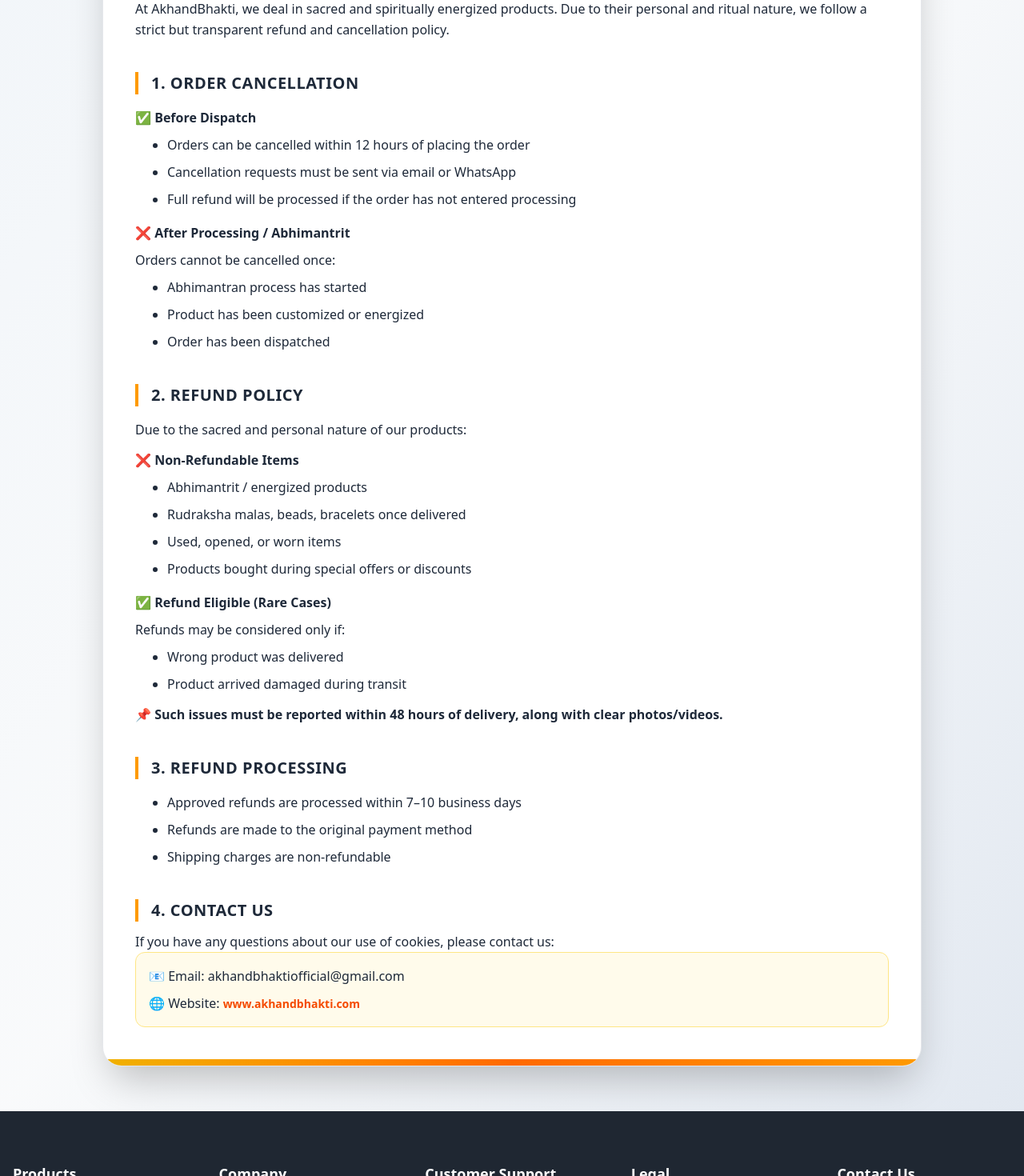
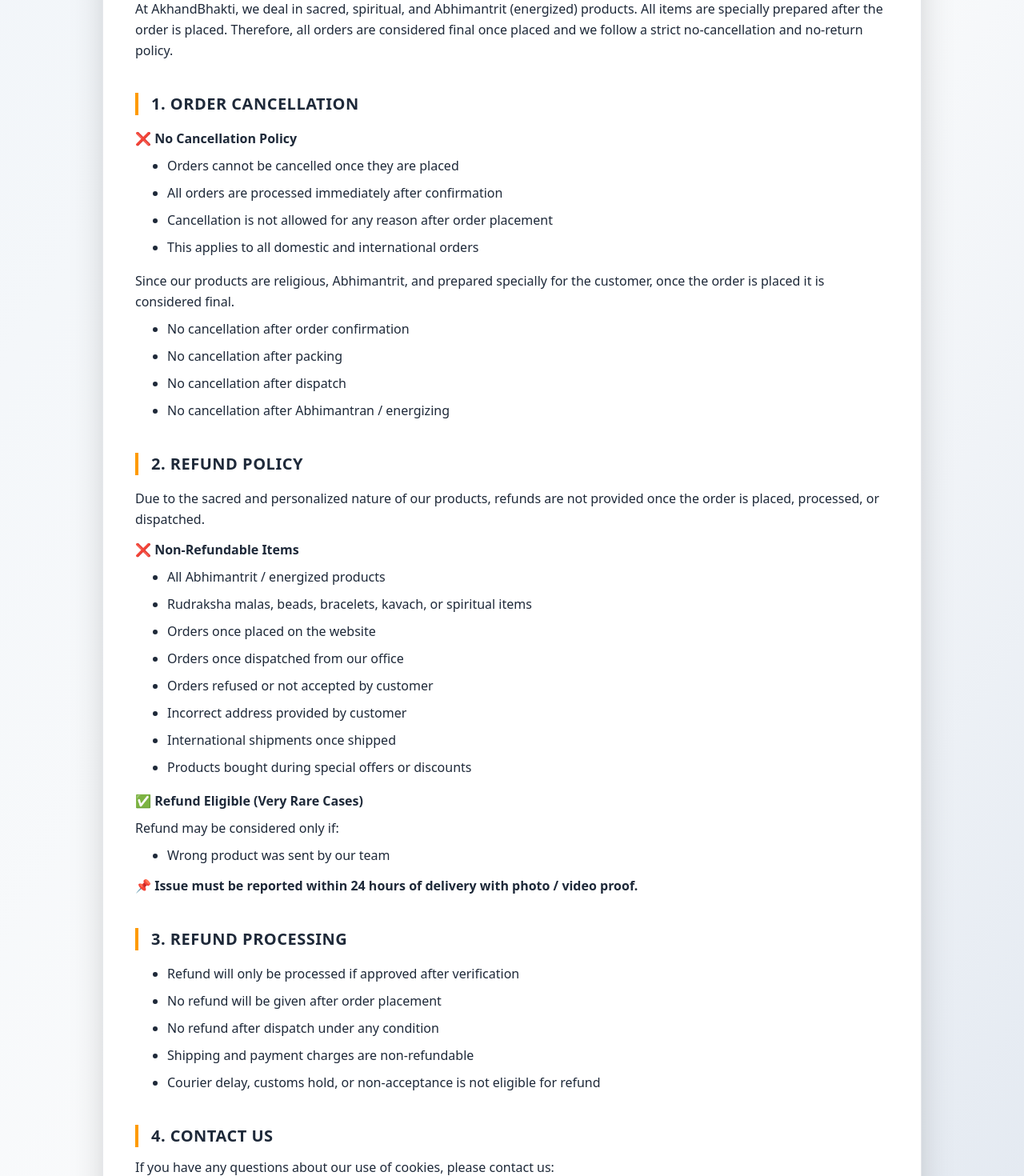
Before and after one commit to Akhand-Bhakti/akhandbhakti-frontend, a Next.js app: page /return in a window 1280 px wide. Shown: the part 360-1830 px from the top of the page at 80% size. Built offline with nearby package versions, Linux system fonts and the light colour scheme; no server answers; a web font is replaced by a local one.

Commit message:
updated return policy

```diff
--- a/src/app/return/page.tsx
+++ b/src/app/return/page.tsx
@@ -6,7 +6,6 @@ const RefundCancellationPolicy = () => {
   return (
     <section className="min-h-screen flex items-center justify-center bg-gradient-to-br from-slate-100 via-gray-50 to-slate-200 px-4 py-14">
       <div className="relative w-full max-w-5xl bg-white rounded-3xl shadow-2xl border border-gray-200 overflow-hidden">
-
         {/* Decorative Top Bar */}
         <div className="h-2 bg-gradient-to-r from-amber-500 via-orange-500 to-yellow-500"></div>
 
@@ -25,11 +24,11 @@ const RefundCancellationPolicy = () => {
 
         {/* Content */}
         <div className="px-6 sm:px-10 py-10 space-y-10 text-gray-800 leading-relaxed">
-
           <p>
-            At AkhandBhakti, we deal in sacred and spiritually energized products.
-            Due to their personal and ritual nature, we follow a strict but
-            transparent refund and cancellation policy.
+            At AkhandBhakti, we deal in sacred, spiritual, and Abhimantrit
+            (energized) products. All items are specially prepared after the
+            order is placed. Therefore, all orders are considered final once
+            placed and we follow a strict no-cancellation and no-return policy.
           </p>
 
           {/* Section 1 */}
@@ -38,22 +37,27 @@ const RefundCancellationPolicy = () => {
               1. Order Cancellation
             </h2>
 
-            <p className="font-semibold mb-2">✅ Before Dispatch</p>
+            <p className="font-semibold mb-2">❌ No Cancellation Policy</p>
             <ul className="list-disc pl-10 space-y-2 mb-4">
-              <li>Orders can be cancelled within 12 hours of placing the order</li>
-              <li>Cancellation requests must be sent via email or WhatsApp</li>
+              <li>Orders cannot be cancelled once they are placed</li>
+              <li>All orders are processed immediately after confirmation</li>
               <li>
-                Full refund will be processed if the order has not entered
-                processing
+                Cancellation is not allowed for any reason after order placement
               </li>
+              <li>This applies to all domestic and international orders</li>
             </ul>
 
-            <p className="font-semibold mb-2">❌ After Processing / Abhimantrit</p>
-            <p className="mb-2">Orders cannot be cancelled once:</p>
+            <p className="mb-2">
+              Since our products are religious, Abhimantrit, and prepared
+              specially for the customer, once the order is placed it is
+              considered final.
+            </p>
+
             <ul className="list-disc pl-10 space-y-2">
-              <li>Abhimantran process has started</li>
-              <li>Product has been customized or energized</li>
-              <li>Order has been dispatched</li>
+              <li>No cancellation after order confirmation</li>
+              <li>No cancellation after packing</li>
+              <li>No cancellation after dispatch</li>
+              <li>No cancellation after Abhimantran / energizing</li>
             </ul>
           </div>
 
@@ -64,29 +68,36 @@ const RefundCancellationPolicy = () => {
             </h2>
 
             <p className="mb-3">
-              Due to the sacred and personal nature of our products:
+              Due to the sacred and personalized nature of our products, refunds
+              are not provided once the order is placed, processed, or
+              dispatched.
             </p>
 
             <p className="font-semibold mb-2">❌ Non-Refundable Items</p>
             <ul className="list-disc pl-10 space-y-2 mb-4">
-              <li>Abhimantrit / energized products</li>
-              <li>Rudraksha malas, beads, bracelets once delivered</li>
-              <li>Used, opened, or worn items</li>
+              <li>All Abhimantrit / energized products</li>
               <li>
-                Products bought during special offers or discounts
+                Rudraksha malas, beads, bracelets, kavach, or spiritual items
               </li>
+              <li>Orders once placed on the website</li>
+              <li>Orders once dispatched from our office</li>
+              <li>Orders refused or not accepted by customer</li>
+              <li>Incorrect address provided by customer</li>
+              <li>International shipments once shipped</li>
+              <li>Products bought during special offers or discounts</li>
             </ul>
 
-            <p className="font-semibold mb-2">✅ Refund Eligible (Rare Cases)</p>
-            <p className="mb-2">Refunds may be considered only if:</p>
+            <p className="font-semibold mb-2">
+              ✅ Refund Eligible (Very Rare Cases)
+            </p>
+            <p className="mb-2">Refund may be considered only if:</p>
             <ul className="list-disc pl-10 space-y-2 mb-3">
-              <li>Wrong product was delivered</li>
-              <li>Product arrived damaged during transit</li>
+              <li>Wrong product was sent by our team</li>
             </ul>
 
             <p className="font-semibold">
-              📌 Such issues must be reported within 48 hours of delivery, along
-              with clear photos/videos.
+              📌 Issue must be reported within 24 hours of delivery with photo /
+              video proof.
             </p>
           </div>
 
@@ -97,10 +108,15 @@ const RefundCancellationPolicy = () => {
             </h2>
             <ul className="list-disc pl-10 space-y-2">
               <li>
-                Approved refunds are processed within 7–10 business days
+                Refund will only be processed if approved after verification
               </li>
-              <li>Refunds are made to the original payment method</li>
-              <li>Shipping charges are non-refundable</li>
+              <li>No refund will be given after order placement</li>
+              <li>No refund after dispatch under any condition</li>
+              <li>Shipping and payment charges are non-refundable</li>
+              <li>
+                Courier delay, customs hold, or non-acceptance is not eligible
+                for refund
+              </li>
             </ul>
           </div>
           <div>
@@ -112,8 +128,7 @@ const RefundCancellationPolicy = () => {
               us:
             </p>
             <div className="bg-amber-50 border border-amber-200 rounded-xl p-4">
-              <p>
-                📧 Email:{" "} akhandbhaktiofficial@gmail.com</p>
+              <p>📧 Email: akhandbhaktiofficial@gmail.com</p>
               <p>
                 🌐 Website:{" "}
                 <Link
```
